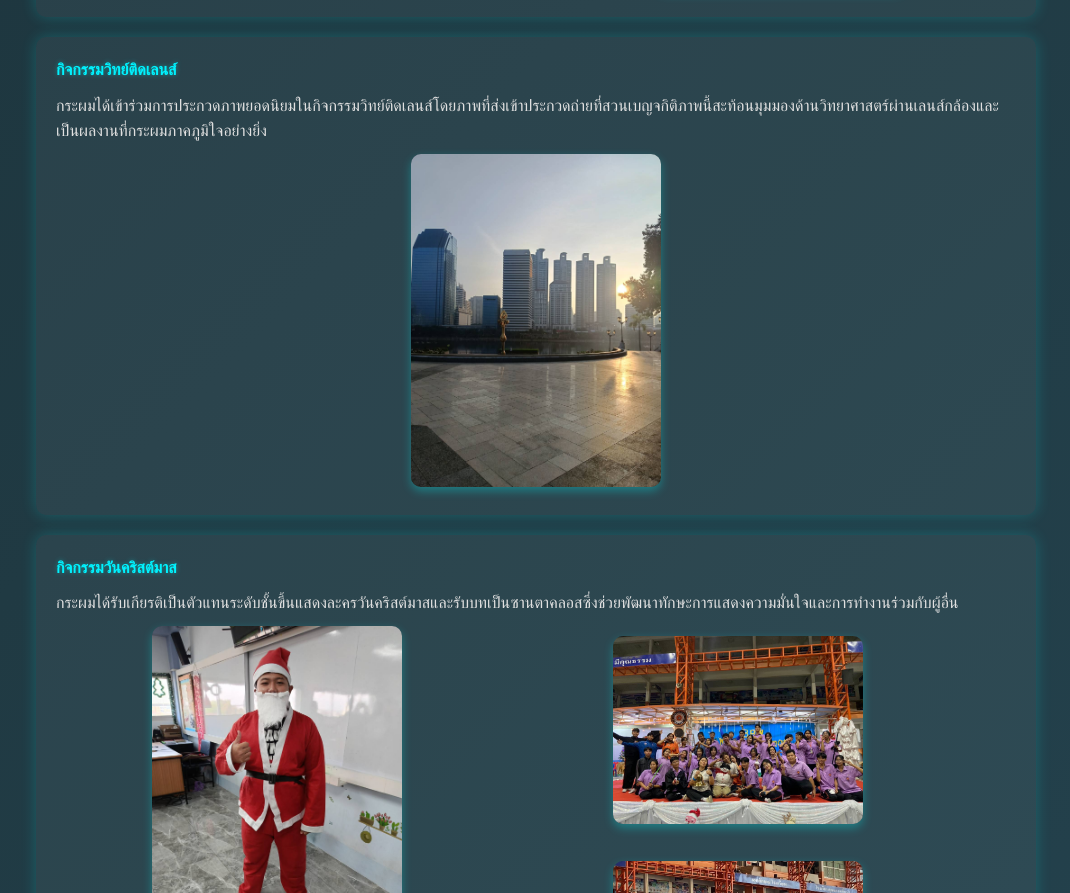
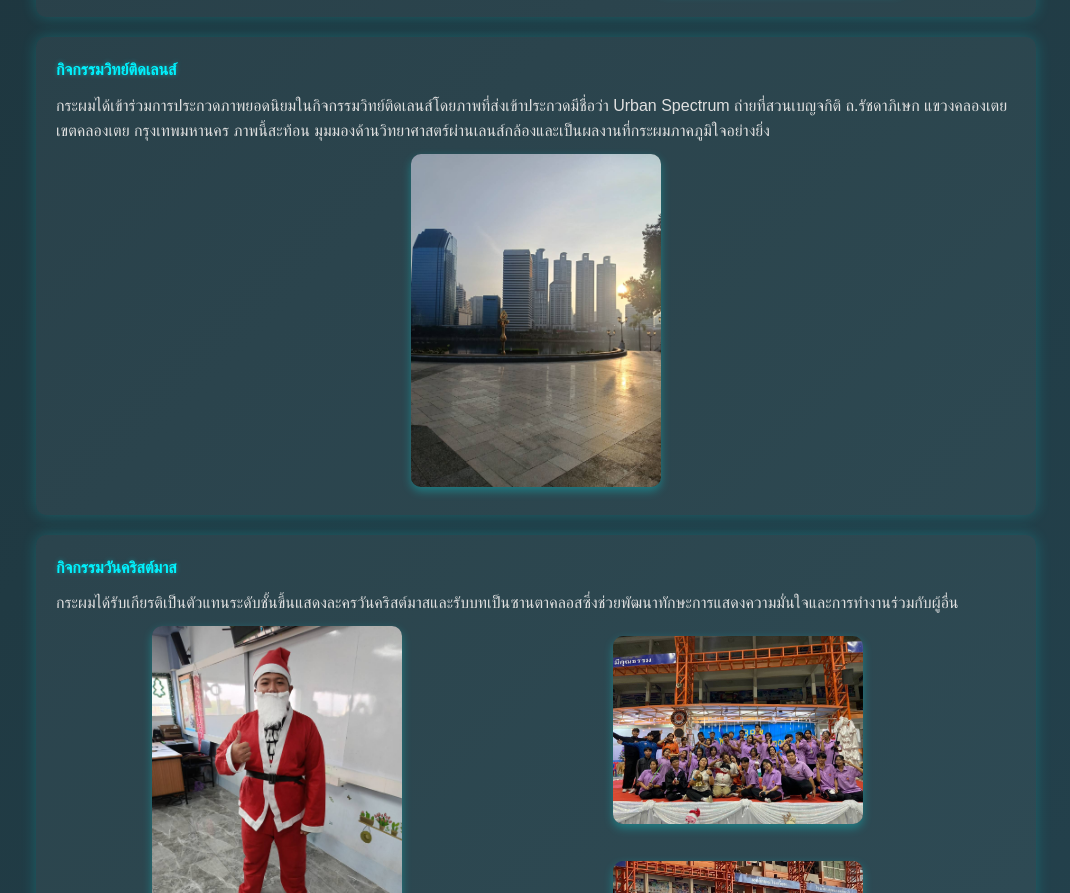
Before and after one commit to mrdanaita-arch/MyPortfolio, a plain HTML site: page index.html in a window 1280 px wide. Shown: the part 4728-5621 px from the top of the page, without its empty margins (104-1174 px from the left). Drawn offline with Linux system fonts and the light colour scheme.

Commit message:
Update index.html

```diff
--- a/index.html
+++ b/index.html
@@ -249,7 +249,7 @@
           <div class="con8">
             <div class="contitle8">
               <h4>กิจกรรมวิทย์ติดเลนส์</h4>
-            <p>กระผมได้เข้าร่วมการประกวดภาพยอดนิยมในกิจกรรมวิทย์ติดเลนส์โดยภาพที่ส่งเข้าประกวดถ่ายที่สวนเบญจกิติภาพนี้สะท้อนมุมมองด้านวิทยาศาสตร์ผ่านเลนส์กล้องและเป็นผลงานที่กระผมภาคภูมิใจอย่างยิ่ง</p>
+            <p>กระผมได้เข้าร่วมการประกวดภาพยอดนิยมในกิจกรรมวิทย์ติดเลนส์โดยภาพที่ส่งเข้าประกวดมีชื่อว่า Urban Spectrum ถ่ายที่สวนเบญจกิติ ถ.รัชดาภิเษก แขวงคลองเตย เขตคลองเตย กรุงเทพมหานคร ภาพนี้สะท้อน มุมมองด้านวิทยาศาสตร์ผ่านเลนส์กล้องและเป็นผลงานที่กระผมภาคภูมิใจอย่างยิ่ง</p>
                       </div>
                       <div class="con-con8">
                         <div class="conitem8">
@@ -429,4 +429,5 @@
 
 
                                         </body>
+
                                     </html>
```
